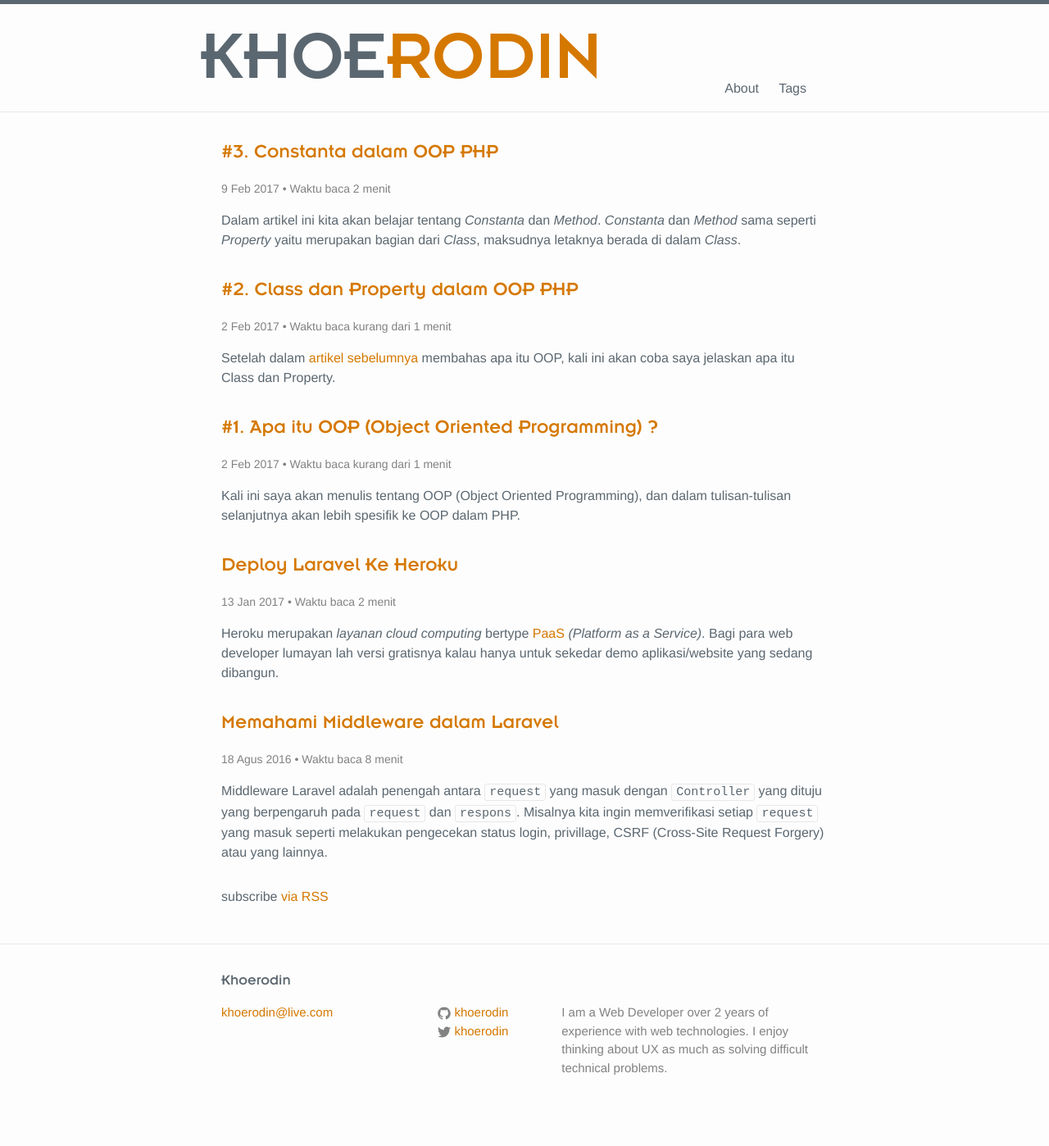
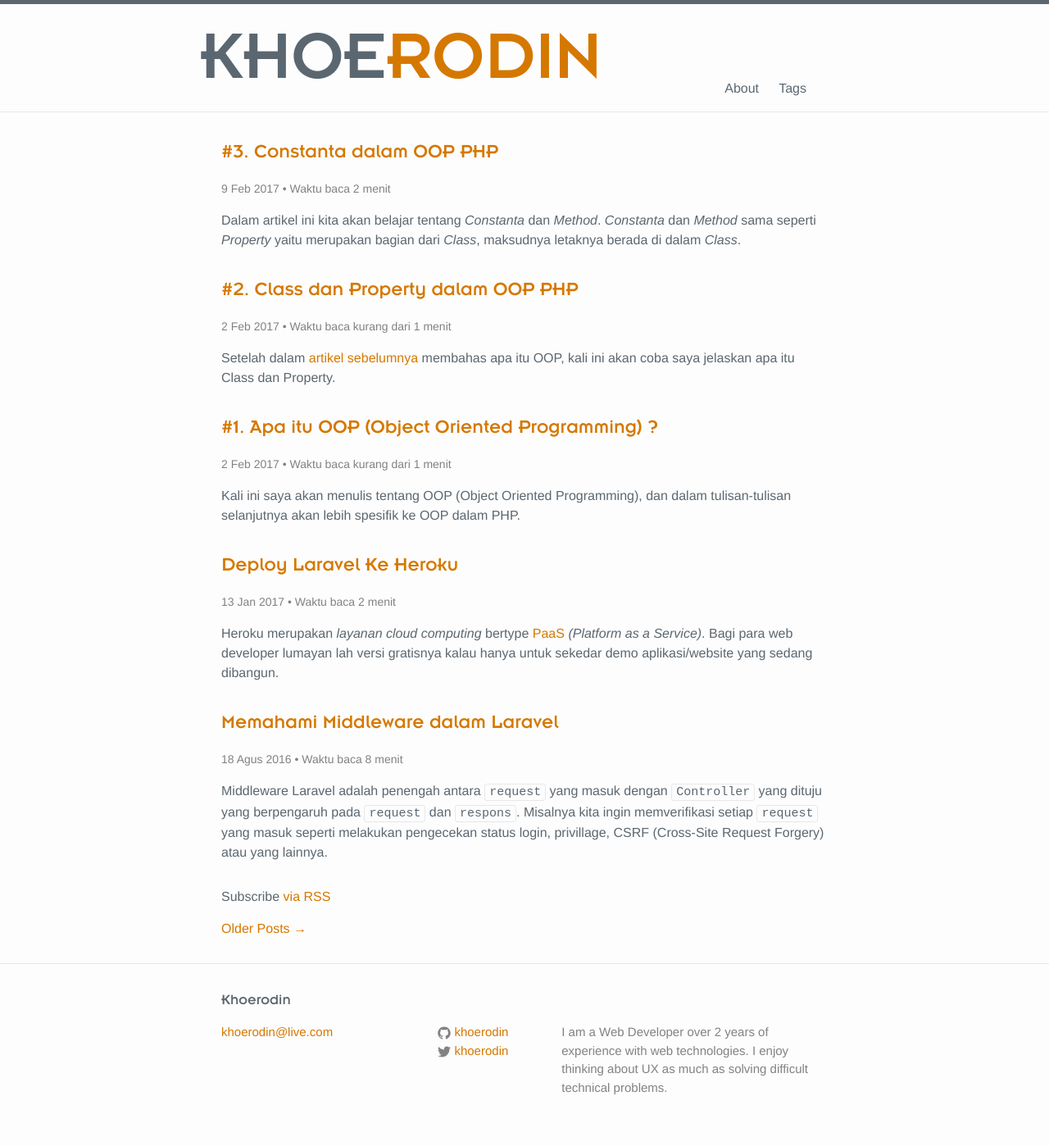
Before and after one commit to khoerodin/khoerodin.github.io, a Jekyll site: the page built from index.html, in a window 1280 px wide. Shown: the whole page at 82% size. Built offline with Jekyll 4.4.1, drawn with Linux system fonts in a browser that asks for light colours; nearby versions of some CDN libraries; the list of posts is cut into pages by our own code; before the commit the page ends 1374 px from its top, so only the background shows below that.

Commit message:
add pagination and replace subscribe with Subscribe

```diff
--- a/_includes/post-list.html
+++ b/_includes/post-list.html
@@ -36,7 +36,7 @@
 		</li>
 		{% endfor %}
 	</ul>
-
-	<p class="rss-subscribe">subscribe <a href="/feed.xml">via RSS</a></p>
+  <p class="rss-subscribe">Subscribe <a href="/feed.xml">via RSS</a></p>
+  {% include pagination.html %}
 
 </div>
```
